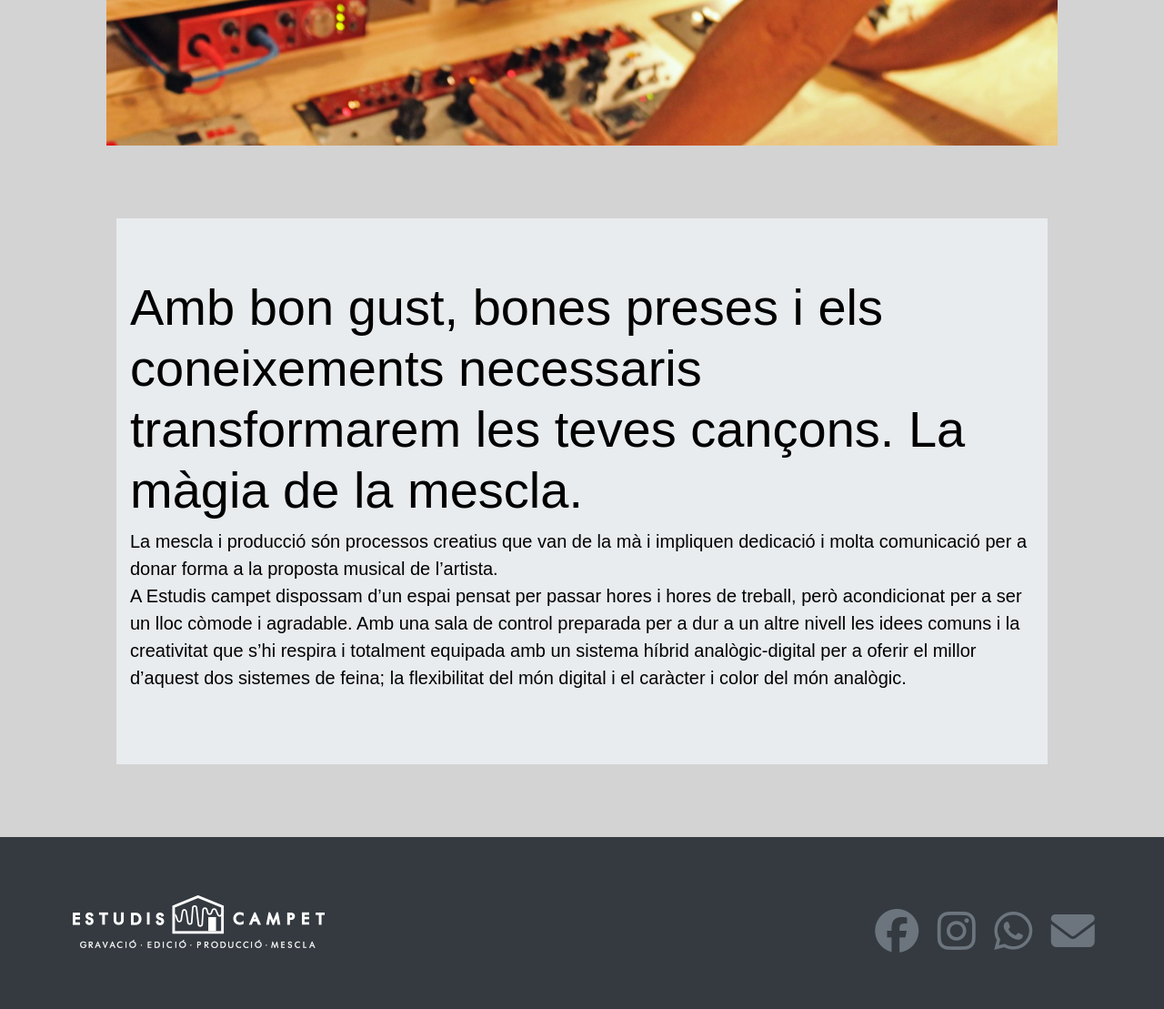
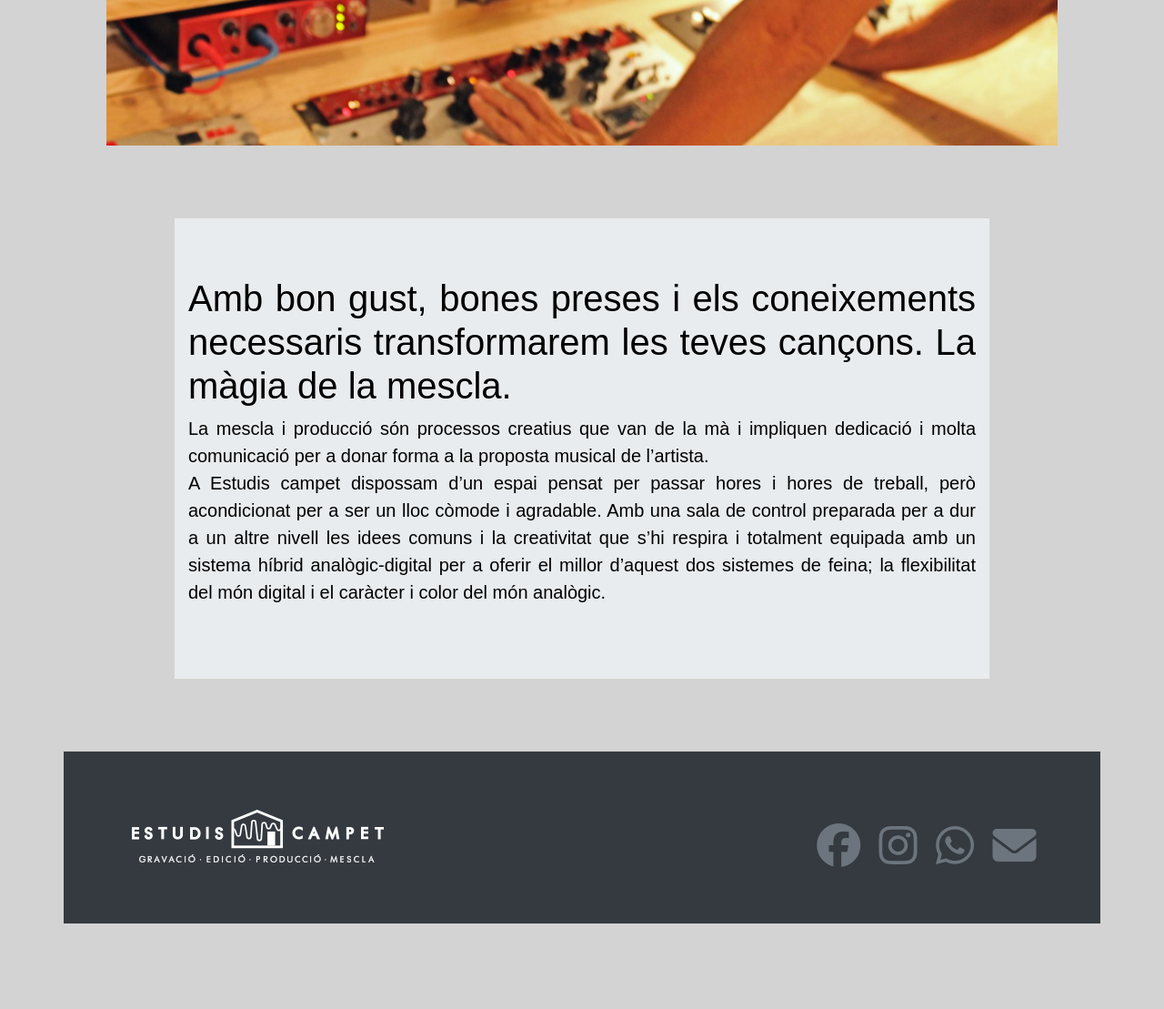
Before and after one commit to josealbm/campet, a PHP site: page /gravacio.html in a window 1280 px wide. Shown: the part 689-1798 px from the top of the page at 91% size. After the commit the page ends 1704 px from the top, so only its background shows below. Run offline with PHP 8.4, Linux system fonts and the light colour scheme; some libraries are stand-ins or nearby versions; some web fonts are replaced.

Commit message:
changes in css

```diff
--- a/footer.html
+++ b/footer.html
@@ -1,4 +1,4 @@
-<footer class="container-fluid pb-0 mb-0 justify-content-center text-light bg-dark">
+<footer class="container pb-0 mb-0 justify-content-center text-light bg-dark">
     <div class="row justify-content-center py-5">
         <div class="col-11">
             <div class="row ">
--- a/gravacio.html
+++ b/gravacio.html
@@ -55,7 +55,7 @@
     </div>
     <div class="jumbotron jumbotron-fluid mw-80">
         <div class="container">
-            <h1 class="display-4">Amb bon gust, bones preses i els coneixements necessaris transformarem les teves
+            <h1 class="display-5">Amb bon gust, bones preses i els coneixements necessaris transformarem les teves
                 cançons. La màgia de la mescla.
             </h1>
             <p class="lead">La mescla i producció són processos creatius que van de la mà i impliquen dedicació i molta
--- a/styles/style.css
+++ b/styles/style.css
@@ -19,6 +19,7 @@ html body{
     color: white;
     height: 100%;
     width: 100%;
+    text-align: justify;
 }
 
 a {
@@ -110,7 +111,7 @@ a {
 
 .jumbotron {
     color: black;
-    width: 80%;
+    width: 70%;
     margin: auto;
     margin-top: 5em;
     margin-bottom: 5em;
```
